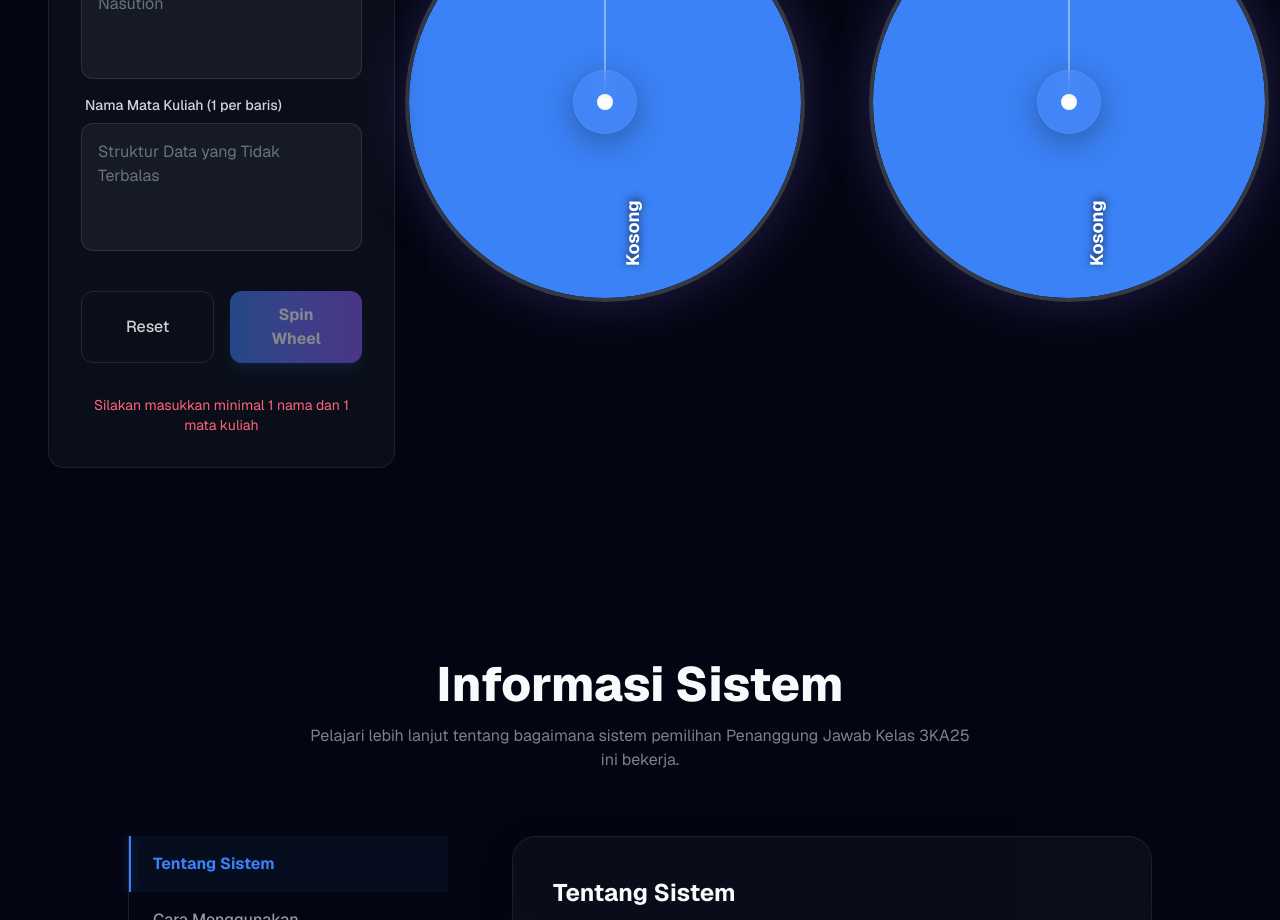
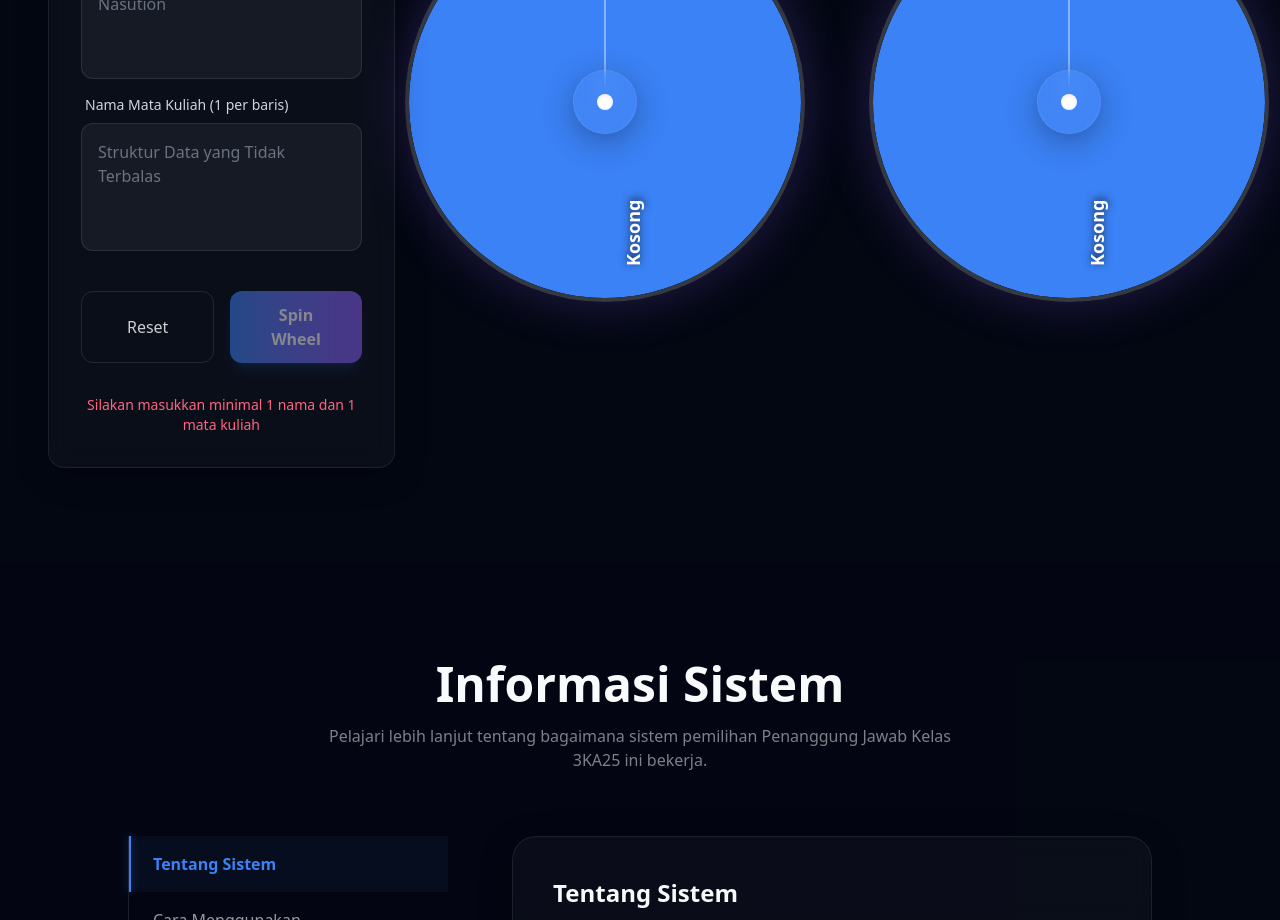
Before and after one commit to Raflyromeo/spin-wheel-pj-3ka25, a Next.js app: page / in a window 1280 px wide. Shown: the part 1880-2800 px from the top of the page. Built offline with nearby package versions, Linux system fonts and the light colour scheme.

Commit message:
feat: introduce core components for a spin wheel application, including input form, countdown, and result display.

```diff
--- a/src/app/globals.css
+++ b/src/app/globals.css
@@ -3,6 +3,8 @@
 @custom-variant dark (&:is(.dark *));
 
 @theme {
+  --font-sans: var(--font-geist-sans), ui-sans-serif, system-ui, sans-serif;
+  --font-mono: var(--font-geist-mono), ui-monospace, monospace;
   --color-background: var(--background);
   --color-foreground: var(--foreground);
   --color-primary: var(--primary);
@@ -35,8 +37,12 @@
     color: var(--foreground);
     min-height: 100vh;
     overflow-x: hidden;
-    font-family: var(--font-geist-sans), Arial, sans-serif;
-    transition: background-color 0.4s ease, color 0.4s ease;
+  }
+
+  *, ::before, ::after {
+    transition-property: color, background-color, border-color, text-decoration-color, fill, stroke, box-shadow;
+    transition-timing-function: cubic-bezier(0.4, 0, 0.2, 1);
+    transition-duration: 800ms;
   }
 }
 
```
